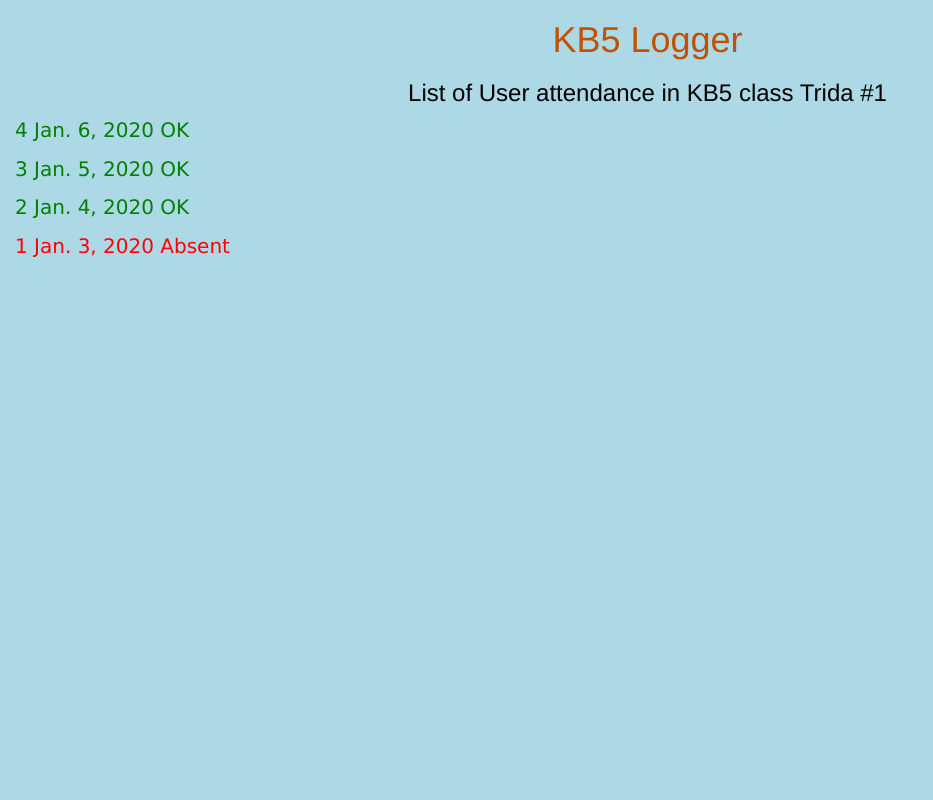
After one commit to triskaVpate/exerlogger, a Django app: page //attendance in a window 1280 px wide. The commit adds this page. Shown: the whole page, without its empty margins (0-933 px from the left). Run offline with Django 3.2, Linux system fonts and the light colour scheme; a user stored in the database is signed in; data comes from the database, SQL or seed files in the repository; both versions use the stored data as it was after the commit; some libraries are stand-ins or nearby versions.

Commit message:
user can now change his email, new attendance feature

```diff
--- a/exerlogger/models.py
+++ b/exerlogger/models.py
@@ -7,6 +7,7 @@ from django.db.models import CharField
 from django.utils.translation import ugettext_lazy as _
 from django_extensions.db.models import TimeStampedModel
 from datetime import date
+#from phonenumber_field.modelfields import PhoneNumberField
 
 
 class Drill(TimeStampedModel):
@@ -62,6 +63,7 @@ class CustomUser(AbstractUser):
     pass
     # add additional fields in here
     lesson = models.ForeignKey(Lesson, verbose_name=_("lesson"), on_delete=models.SET_NULL, blank=True, null=True)
+    # phone = models.CharField(max_length=15, unique=True)
 
     def __str__(self):
         return self.username
--- a/exerlogger/static/workout/style.css
+++ b/exerlogger/static/workout/style.css
@@ -41,6 +41,14 @@
     text-align: center;
 }
 
+#attendance_ok {
+    color: green;
+}
+
+#attendance_absent {
+    color: red;
+}
+
 body {
   background-color: lightblue;
   padding-left: 15px;
--- a/exerlogger/views.py
+++ b/exerlogger/views.py
@@ -3,8 +3,32 @@ from django.contrib.auth.decorators import login_required
 from django.shortcuts import render, get_object_or_404, redirect
 
 # Create your views here.
-from exerlogger.forms import NewExerciseForm, CustomUserCreationForm
-from .models import Exercise, Workout
+from exerlogger.forms import NewExerciseForm, CustomUserCreationForm, CustomUserChangeForm, CustomUserEmailChangeForm
+from .models import Exercise, Workout, CustomUser, Training
+
+
+@login_required
+def attendance(request):
+    user_trainings = request.user.training_set.all()
+    list_user_trainings = []
+    for training in user_trainings:
+        list_user_trainings.append(training.id)
+    all_trainings = Training.objects.filter(lesson=request.user.lesson).order_by('-date')
+    context = {'user_trainings': user_trainings, 'list_user_trainings': list_user_trainings, 'all_trainings': all_trainings}
+    return render(request, 'attendance/attendance.html', context)
+
+
+@login_required
+def user_email_change(request):
+    user = get_object_or_404(CustomUser, username=request.user)
+    form = CustomUserEmailChangeForm(request.POST or None, instance=user)
+
+    if form.is_valid():
+        form.save(commit=True)
+        return redirect('home')
+
+    context = {'form': form, 'user': user}
+    return render(request, 'registration/email_change_form.html', context)
 
 
 @login_required
--- a/kb5log/urls.py
+++ b/kb5log/urls.py
@@ -39,6 +39,9 @@ urlpatterns = [
     # Delete exercise
     path('workouts/<int:workout_id>/<int:exercise_id>/delete', views.delete_item, name='delete_exercise'),
     # Delete Workout
-    path('workouts/<int:workout_id>/delete', views.delete_item, name='delete_workout')
-
+    path('workouts/<int:workout_id>/delete', views.delete_item, name='delete_workout'),
+    # Email change
+    path('/change_email', views.user_email_change, name='user_email_change'),
+    # User attendance
+    path('/attendance', views.attendance, name='attendance')
 ]
--- /dev/null
+++ b/templates/attendance/attendance.html
@@ -0,0 +1,36 @@
+{% extends 'userspace/base.html' %}
+<html>
+    <body>
+        {% block content %}
+        <div id="attendance">
+            <h3>List of User attendance in KB5 class {{ user.lesson }} </h3>
+
+            {% for training in all_trainings %}
+                {% if training.id in list_user_trainings %}
+                    <div id="attendance_ok">
+                    <p> {{ training.id }} {{ training.date }} OK</p>
+                    </div>
+                {% else %}
+                    <div id="attendance_absent">
+                    <p> {{ training.id }} {{ training.date }} Absent</p>
+                    </div>
+                {% endif %}
+
+            {% endfor %}
+
+<!--                {% for workout in user_workouts %}-->
+<!--                  <li><a href="{% url 'workout_detail' workout.id %}"> {{ workout.id}} {{ workout.date }}-->
+
+<!--                  <form action="{% url 'delete_workout' workout.id %}" method="POST" onsubmit="return confirm('Are you sure?')">-->
+<!--                        {% csrf_token %}-->
+<!--                        <input type="submit" value="Delete">-->
+<!--                  </form>-->
+
+<!--                  </a></li>-->
+<!--                {% endfor %}-->
+
+<!--              <p id="create_account"><a href="{% url 'workout_detail' 'add' %}">Create new workout</a></p>-->
+        </div>
+        {% endblock %}
+    </body>
+</html>
--- a/templates/userspace/index.html
+++ b/templates/userspace/index.html
@@ -19,7 +19,9 @@
                 <p>which class are you in: {{ user.lesson }}</p>
 
             <p><a href="{% url 'workouts' %}">workouts</a></p>
+            <p><a href="{% url 'attendance' %}">attendance</a></p>
             <p><a href="{% url 'password_change' %}">change password</a></p>
+            <p><a href="{% url 'user_email_change' %}">change email</a></p>
             <p><a href="{% url 'logout' %}">logout</a></p>
           {% else %}
             <p>You are not logged in</p>
```
Also changed, not shown: exerlogger/forms.py (+7 -0 lines), templates/registration/email_change_form.html (added, +16 -0 lines), db.sqlite3.
